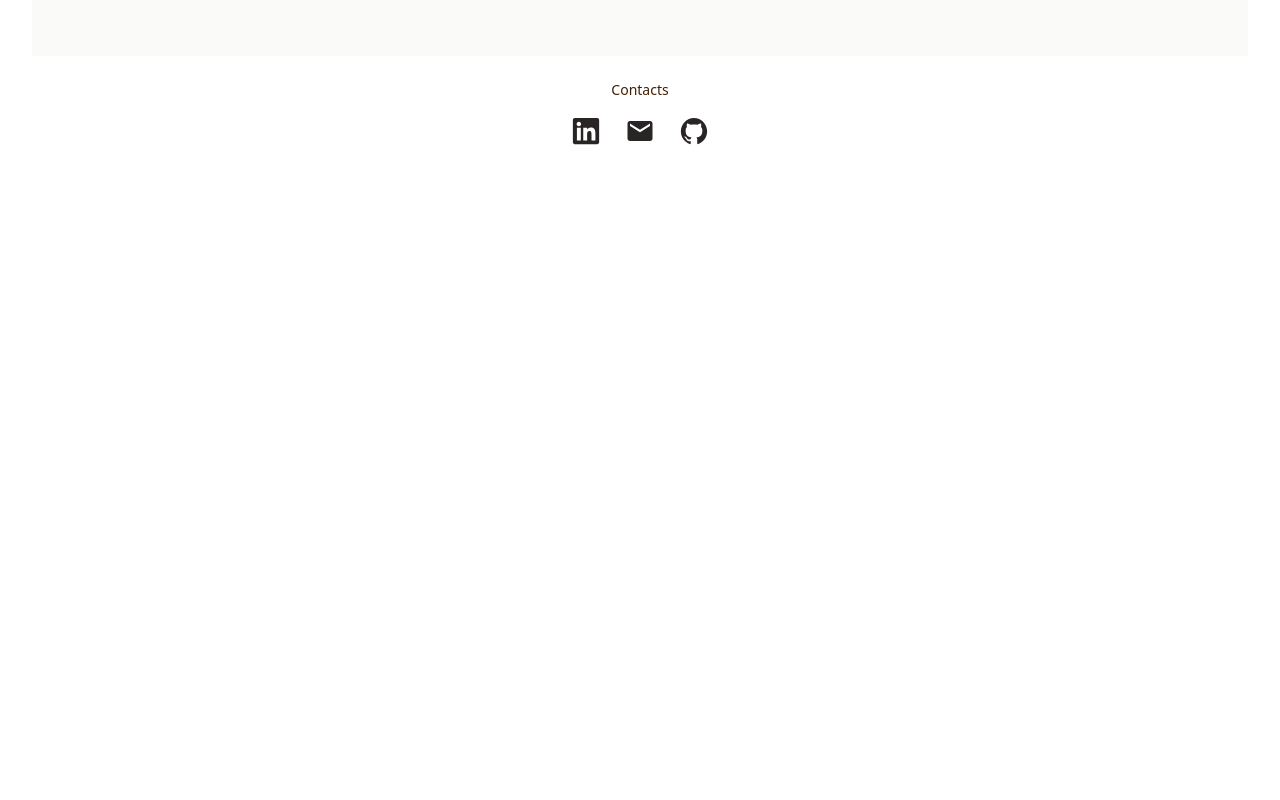
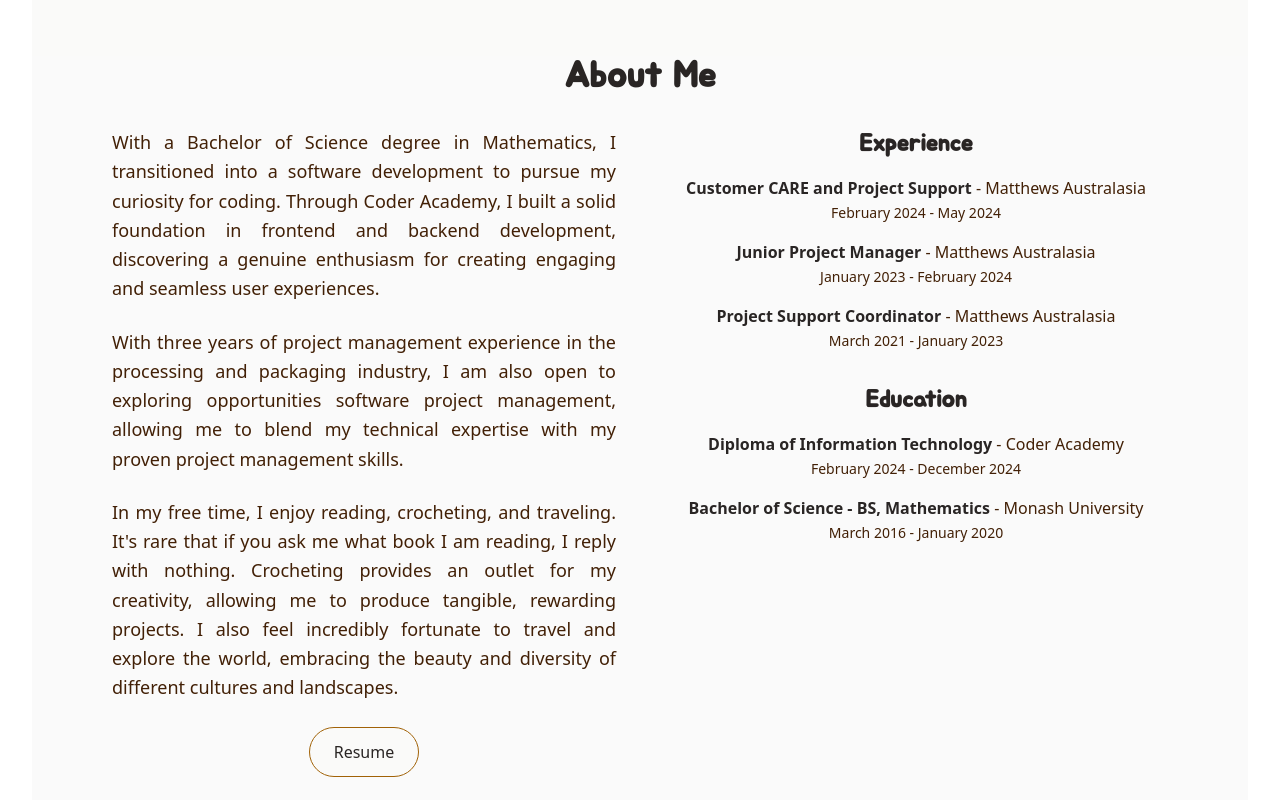
Before and after one commit to kimnle/portfolio, a React (Vite) app: page / in a window 1280 px wide. Shown: the part 840-1640 px from the top of the page. Before the commit the page ends 1042 px from the top, so only its background shows below. Built offline with nearby package versions, Linux system fonts and the light colour scheme.

Commit message:
added resume button and experience and education

```diff
--- a/src/App.jsx
+++ b/src/App.jsx
@@ -1,4 +1,5 @@
 import './App.css'
+import AboutSection from './components/AboutSection'
 import Footer from './components/Footer'
 import HomeSection from './components/HomeSection'
 import Navbar from './components/Navbar'
@@ -9,6 +10,7 @@ function App() {
     <div>
       <Navbar />
       <HomeSection />
+      <AboutSection />
       <Footer />
     </div>
   )
--- a/src/components/AboutSection.jsx
+++ b/src/components/AboutSection.jsx
@@ -3,23 +3,80 @@ import Button from "./Button";
 
 const AboutSection = () => {
     return (
-        <section className="py-16 bg-neutral-50 text-yellow-950" id="about">
+        <section className="pb-16 bg-neutral-50 text-yellow-950" id="about">
             <div className="container mx-auto px-6 lg:px-20">
-                <h2 className="text-4xl font-bold mb-8 text-center">About Me</h2>
+                <h2 className="text-4xl font-bold mb-8 text-center font-jua text-stone-800">About Me</h2>
 
-                <div className="flex flex-col lg:flex-row items-center gap-12">
+                <div className="flex flex-col md:flex-row items-center gap-12 md:items-start">
                     {/* About text */}
                     <div className="flex-1">
-                        <p className="text-lg mb-6 leading-relaxed">
+                        <p className="text-lg mb-6 leading-relaxed text-justify">
                             With a Bachelor of Science degree in Mathematics, I transitioned into a software development to pursue my curiosity for coding. Through Coder Academy, I built a solid foundation in frontend and backend development, discovering a genuine enthusiasm for creating engaging and seamless user experiences.
-
-                            With three years of project management experience in the fast-moving consumer goods (FMCG) industry, I am also open to exploring opportunities software project management, allowing me to blend my technical expertise with my proven project management skills.
-
+                        </p>
+                        <p className="text-lg mb-6 leading-relaxed text-justify">
+                            With three years of project management experience in the processing and packaging industry, I am also open to exploring opportunities software project management, allowing me to blend my technical expertise with my proven project management skills.
+                        </p>
+                        <p className="text-lg mb-6 leading-relaxed text-justify">
                             In my free time, I enjoy reading, crocheting, and traveling. It's rare that if you ask me what book I am reading, I reply with nothing. Crocheting provides an outlet for my creativity, allowing me to produce tangible, rewarding projects. I also feel incredibly fortunate to travel and explore the world, embracing the beauty and diversity of different cultures and landscapes.
                         </p>
+
+                        <Button
+                            text="Resume"
+                            href="../assets/kim-resume.pdf"
+                            size="md"
+                        />
+                    </div>
+
+                    {/* Experience and education */}
+                    <div className="flex-1">
+                        {/* Experience */}
+                        <div className="mb-8">
+                            <h3 class="text-2xl font-semibold mb-4 font-jua text-stone-800">Experience</h3>
+                            <ul className="space-y-4">
+                                <li>
+                                    <strong className="text-stone-800">Customer CARE and Project Support</strong> - Matthews Australasia <br />
+                                    <span className="text-sm">
+                                        February 2024 - May 2024
+                                    </span>
+                                </li>
+                                <li>
+                                    <strong className="text-stone-800">Junior Project Manager</strong> - Matthews Australasia <br />
+                                    <span className="text-sm">
+                                        January 2023 - February 2024
+                                    </span>
+                                </li>
+                                <li>
+                                    <strong className="text-stone-800">Project Support Coordinator</strong> - Matthews Australasia <br />
+                                    <span className="text-sm">
+                                        March 2021 - January 2023
+                                    </span>
+                                </li>
+                            </ul>
+                        </div>
+
+                        {/* Education */}
+                        <div>
+                            <h3 className="text-2xl font-semibold mb-4 font-jua text-stone-800">Education</h3>
+                            <ul className="space-y-4">
+                                <li>
+                                    <strong className="text-stone-800">Diploma of Information Technology</strong> - Coder Academy <br />
+                                    <span className="text-sm">
+                                        February 2024 - December 2024
+                                    </span>
+                                </li>
+                                <li>
+                                    <strong className="text-stone-800">Bachelor of Science - BS, Mathematics</strong> - Monash University <br />
+                                    <span className="text-sm">
+                                        March 2016 - January 2020
+                                    </span>
+                                </li>
+                            </ul>
+                        </div>
                     </div>
                 </div>
             </div>
         </section>
     )
 }
+
+export default AboutSection;
```
Also changed, not shown: 1 other file (tests, documents, lock files or other folders).
